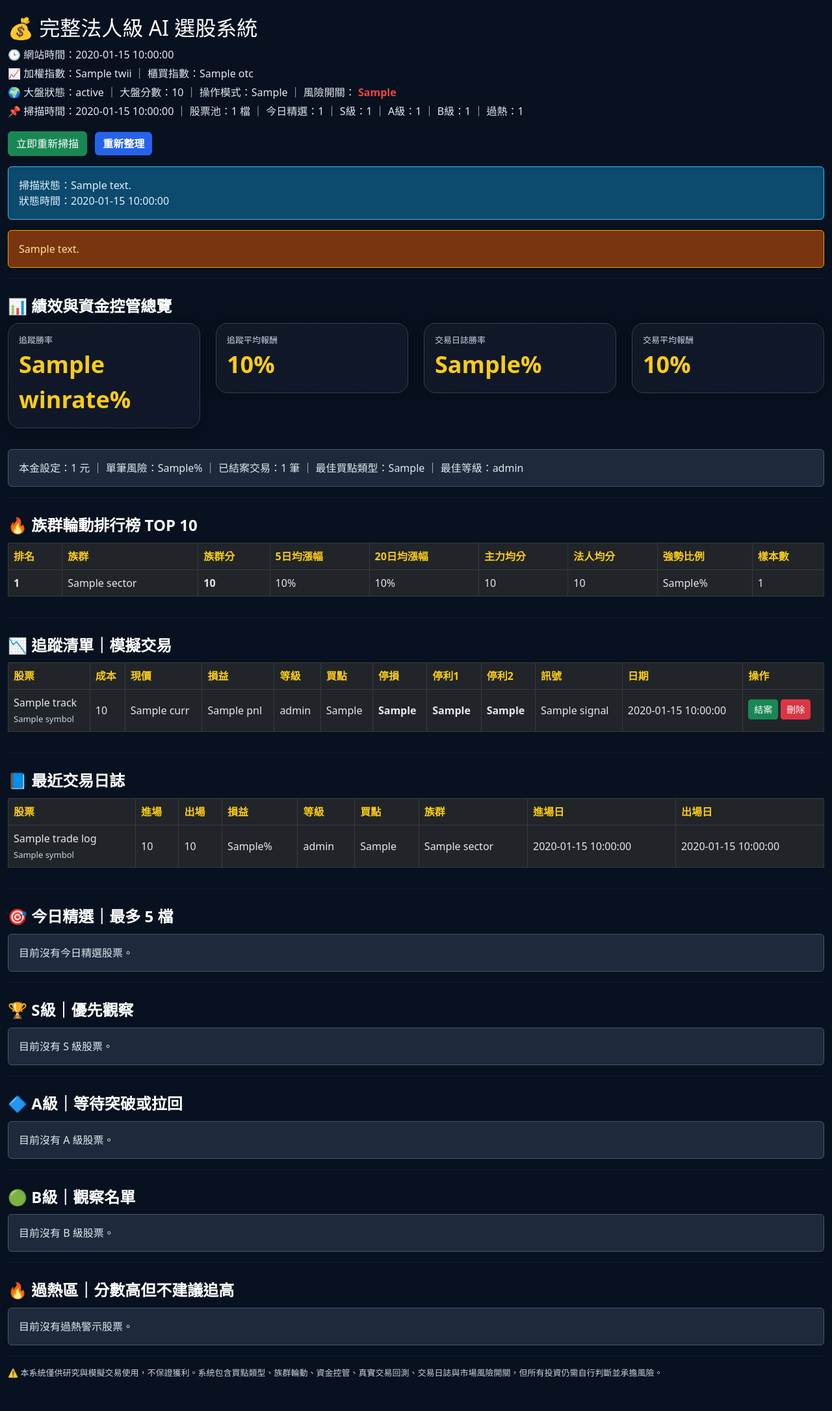
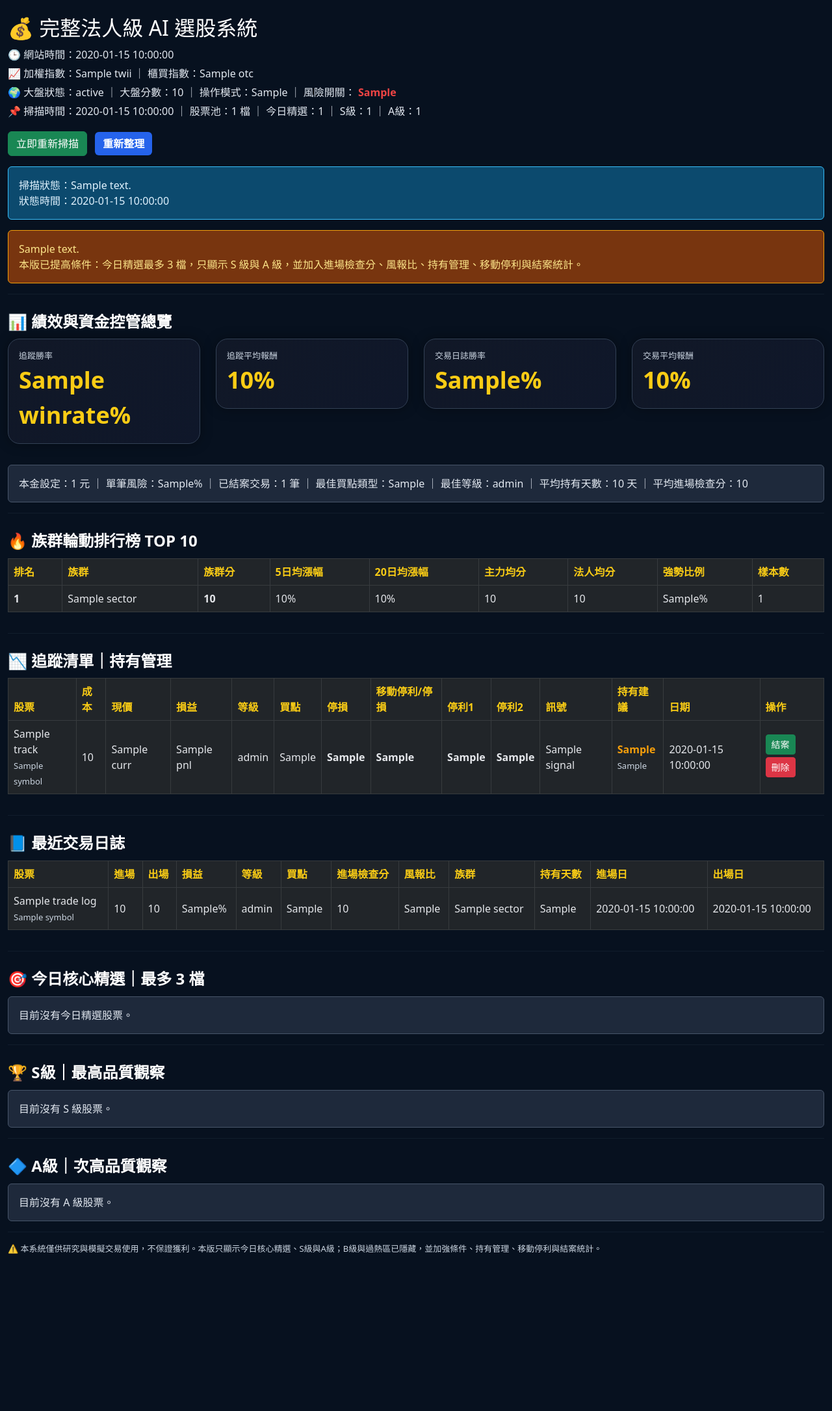
Before and after one commit to dannykao0715-code/stock-ai, a Python web app: template templates/index.html in a window 1280 px wide. Shown: the whole page at 65% size. After the commit the page ends 1929 px from the top, so only its background shows below. Run offline with Jinja, Linux system fonts and the light colour scheme; the template is opened without the code that fills it: most values are stand-ins (such as "Sample title", 1, 10 or a date in 2020).

Commit message:
Update index.html

```diff
--- a/templates/index.html
+++ b/templates/index.html
@@ -56,16 +56,6 @@ hr {
 
 .level-a {
     color: #38bdf8;
-    font-weight: 900;
-}
-
-.level-b {
-    color: #22c55e;
-    font-weight: 900;
-}
-
-.level-hot {
-    color: #fb7185;
     font-weight: 900;
 }
 
@@ -233,14 +223,6 @@ hr {
     border-color: #38bdf8;
 }
 
-.level-card-b {
-    border-color: #22c55e;
-}
-
-.level-card-hot {
-    border-color: #fb7185;
-}
-
 .metric-box {
     background: #0f172a;
     border: 1px solid #334155;
@@ -271,6 +253,13 @@ hr {
     color: #facc15;
     font-weight: 900;
 }
+
+.check-box {
+    background: #0f172a;
+    border: 1px solid #475569;
+    border-radius: 10px;
+    padding: 8px;
+}
 </style>
 </head>
 
@@ -293,7 +282,7 @@ hr {
 </div>
 <div class="info-line">
     📌 掃描時間：{{ scan_updated_at }} ｜ 股票池：{{ stock_pool_count }} 檔 ｜
-    今日精選：{{ elite_count }} ｜ S級：{{ s_count }} ｜ A級：{{ a_count }} ｜ B級：{{ b_count }} ｜ 過熱：{{ hot_count }}
+    今日精選：{{ elite_count }} ｜ S級：{{ s_count }} ｜ A級：{{ a_count }}
 </div>
 
 <div class="my-3">
@@ -307,7 +296,8 @@ hr {
 </div>
 
 <div class="alert alert-warning">
-    {{ risk_note }}
+    {{ risk_note }}<br>
+    本版已提高條件：今日精選最多 3 檔，只顯示 S 級與 A 級，並加入進場檢查分、風報比、持有管理、移動停利與結案統計。
 </div>
 
 <hr>
@@ -348,7 +338,9 @@ hr {
     本金設定：{{ account_size }} 元 ｜ 單筆風險：{{ risk_per_trade }}% ｜
     已結案交易：{{ trade_stats.trade_count }} 筆 ｜
     最佳買點類型：{{ trade_stats.best_buy_type }} ｜
-    最佳等級：{{ trade_stats.best_level }}
+    最佳等級：{{ trade_stats.best_level }} ｜
+    平均持有天數：{{ trade_stats.avg_hold_days }} 天 ｜
+    平均進場檢查分：{{ trade_stats.best_check_score }}
 </div>
 
 <hr>
@@ -394,7 +386,7 @@ hr {
 
 <hr>
 
-<h4 class="section-title">📉 追蹤清單｜模擬交易</h4>
+<h4 class="section-title">📉 追蹤清單｜持有管理</h4>
 
 {% if tracks %}
 <div class="table-responsive">
@@ -408,9 +400,11 @@ hr {
 <th>等級</th>
 <th>買點</th>
 <th>停損</th>
+<th>移動停利/停損</th>
 <th>停利1</th>
 <th>停利2</th>
 <th>訊號</th>
+<th>持有建議</th>
 <th>日期</th>
 <th>操作</th>
 </tr>
@@ -436,17 +430,23 @@ hr {
 <td>{{ t.level }}</td>
 <td>{{ t.buy_type }}</td>
 <td class="bad">{{ t.stop_loss }}</td>
+<td class="warning">{{ t.trailing_stop }}</td>
 <td class="good">{{ t.take_profit_1 }}</td>
 <td class="good">{{ t.take_profit_2 }}</td>
 
 <td>
-{% if t.signal == "停損" or t.signal == "風險警戒" %}
+{% if t.signal == "停損" or t.signal == "風險警戒" or t.signal == "建議結案" %}
 <span class="bad">{{ t.signal }}</span>
-{% elif t.signal == "第一階段停利" or t.signal == "第二階段停利" or t.signal == "可分批獲利" %}
+{% elif t.signal == "第一階段停利" or t.signal == "第二階段停利" or t.signal == "可分批獲利" or t.signal == "移動停利" %}
 <span class="good">{{ t.signal }}</span>
 {% else %}
 {{ t.signal }}
 {% endif %}
+</td>
+
+<td>
+<span class="warning">{{ t.holding_advice }}</span><br>
+<span class="small-text">{{ t.holding_reason }}</span>
 </td>
 
 <td>{{ t.date }}</td>
@@ -481,7 +481,10 @@ hr {
 <th>損益</th>
 <th>等級</th>
 <th>買點</th>
+<th>進場檢查分</th>
+<th>風報比</th>
 <th>族群</th>
+<th>持有天數</th>
 <th>進場日</th>
 <th>出場日</th>
 </tr>
@@ -503,7 +506,10 @@ hr {
 </td>
 <td>{{ t.level }}</td>
 <td>{{ t.buy_type }}</td>
+<td>{{ t.entry_check_score }}</td>
+<td>{{ t.risk_reward_ratio }}</td>
 <td>{{ t.sector }}</td>
+<td>{{ t.hold_days }}</td>
 <td>{{ t.entry_date }}</td>
 <td>{{ t.exit_date }}</td>
 </tr>
@@ -520,7 +526,7 @@ hr {
 {% macro entry_badge(status) %}
     {% if status == "可觀察進場" %}
         <span class="badge badge-entry">{{ status }}</span>
-    {% elif status == "等拉回" or status == "等突破" or status == "僅列觀察" %}
+    {% elif status == "等拉回" or status == "等突破" %}
         <span class="badge badge-wait">{{ status }}</span>
     {% else %}
         <span class="badge badge-danger-status">{{ status }}</span>
@@ -537,7 +543,7 @@ hr {
     <div class="card {{ card_class }} p-3 h-100">
 
         {% if elite %}
-        <span class="badge badge-elite mb-2">今日精選</span>
+        <span class="badge badge-elite mb-2">核心精選</span>
         {% endif %}
 
         <h5>{{ r.name }}</h5>
@@ -559,7 +565,18 @@ hr {
         <div class="trade-box">
             <div>買點類型：<span class="warning">{{ r.buy_type }}</span></div>
             <div>進場狀態：{{ entry_badge(r.entry_status) }}</div>
+            <div>進場檢查分：<span class="warning">{{ r.entry_check_score }}</span></div>
+            <div>風報比：<span class="good">{{ r.risk_reward_ratio }}</span></div>
+            <div>上方空間：{{ r.upside_space_pct }}%</div>
+            <div>停損風險：{{ r.risk_pct }}%</div>
             <div class="small-text mt-2">{{ r.entry_reason }}</div>
+        </div>
+
+        <div class="check-box mb-2">
+            <div class="small-text">進場檢查</div>
+            {% for c in r.entry_checks %}
+                <span class="badge badge-tech">{{ c }}</span>
+            {% endfor %}
         </div>
 
         {% if elite and r.elite_reason %}
@@ -670,28 +687,20 @@ hr {
 {% endif %}
 {% endmacro %}
 
-{{ stock_cards(elite_results, "🎯 今日精選｜最多 5 檔", "elite-title", "elite-card", "目前沒有今日精選股票。", True) }}
+{{ stock_cards(elite_results, "🎯 今日核心精選｜最多 3 檔", "elite-title", "elite-card", "目前沒有今日精選股票。", True) }}
 
 <hr>
 
-{{ stock_cards(s_results, "🏆 S級｜優先觀察", "level-s", "level-card-s", "目前沒有 S 級股票。") }}
+{{ stock_cards(s_results, "🏆 S級｜最高品質觀察", "level-s", "level-card-s", "目前沒有 S 級股票。") }}
 
 <hr>
 
-{{ stock_cards(a_results, "🔷 A級｜等待突破或拉回", "level-a", "level-card-a", "目前沒有 A 級股票。") }}
-
-<hr>
-
-{{ stock_cards(b_results, "🟢 B級｜觀察名單", "level-b", "level-card-b", "目前沒有 B 級股票。") }}
-
-<hr>
-
-{{ stock_cards(hot_results, "🔥 過熱區｜分數高但不建議追高", "level-hot", "level-card-hot", "目前沒有過熱警示股票。") }}
+{{ stock_cards(a_results, "🔷 A級｜次高品質觀察", "level-a", "level-card-a", "目前沒有 A 級股票。") }}
 
 <hr>
 
 <div class="small-text mb-4">
-⚠️ 本系統僅供研究與模擬交易使用，不保證獲利。系統包含買點類型、族群輪動、資金控管、真實交易回測、交易日誌與市場風險開關，但所有投資仍需自行判斷並承擔風險。
+⚠️ 本系統僅供研究與模擬交易使用，不保證獲利。本版只顯示今日核心精選、S級與A級；B級與過熱區已隱藏，並加強條件、持有管理、移動停利與結案統計。
 </div>
 
 </div>
```
